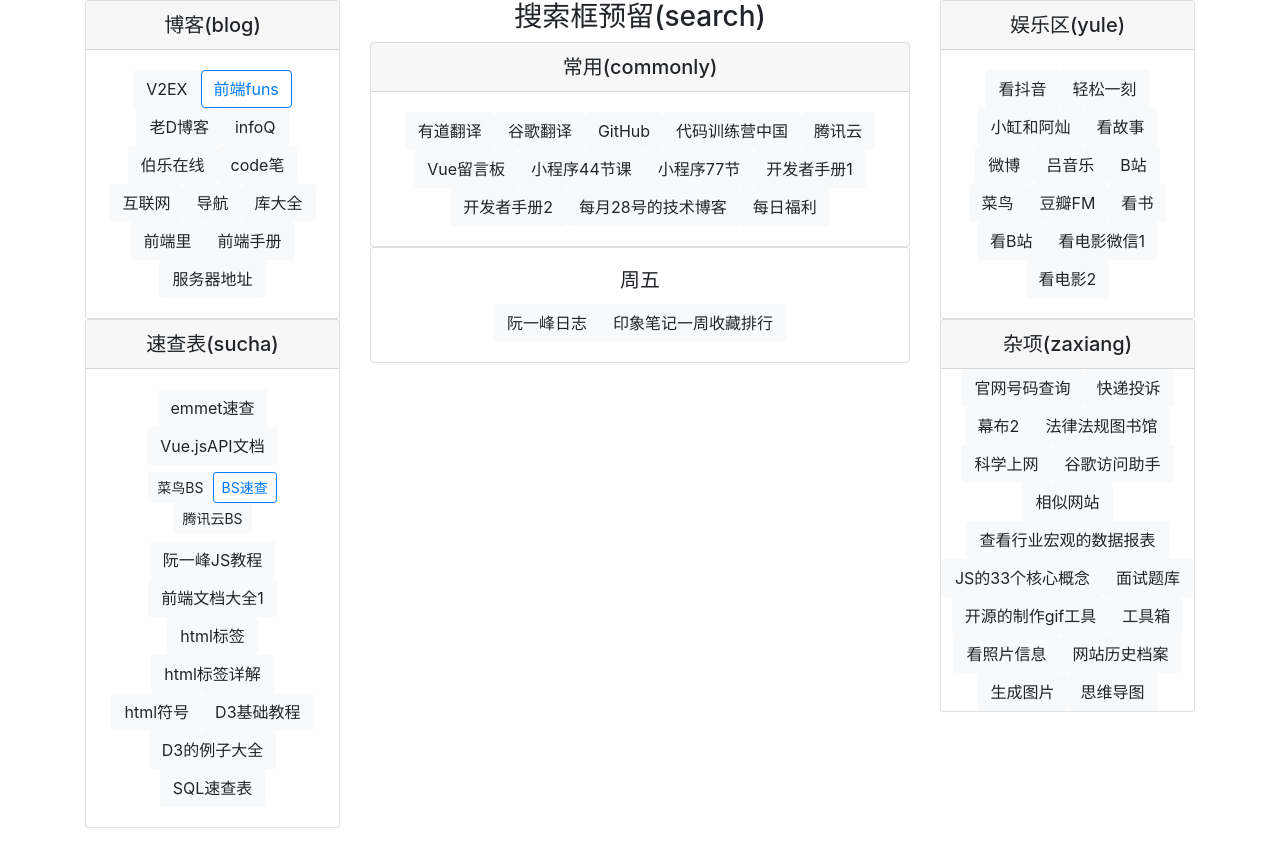
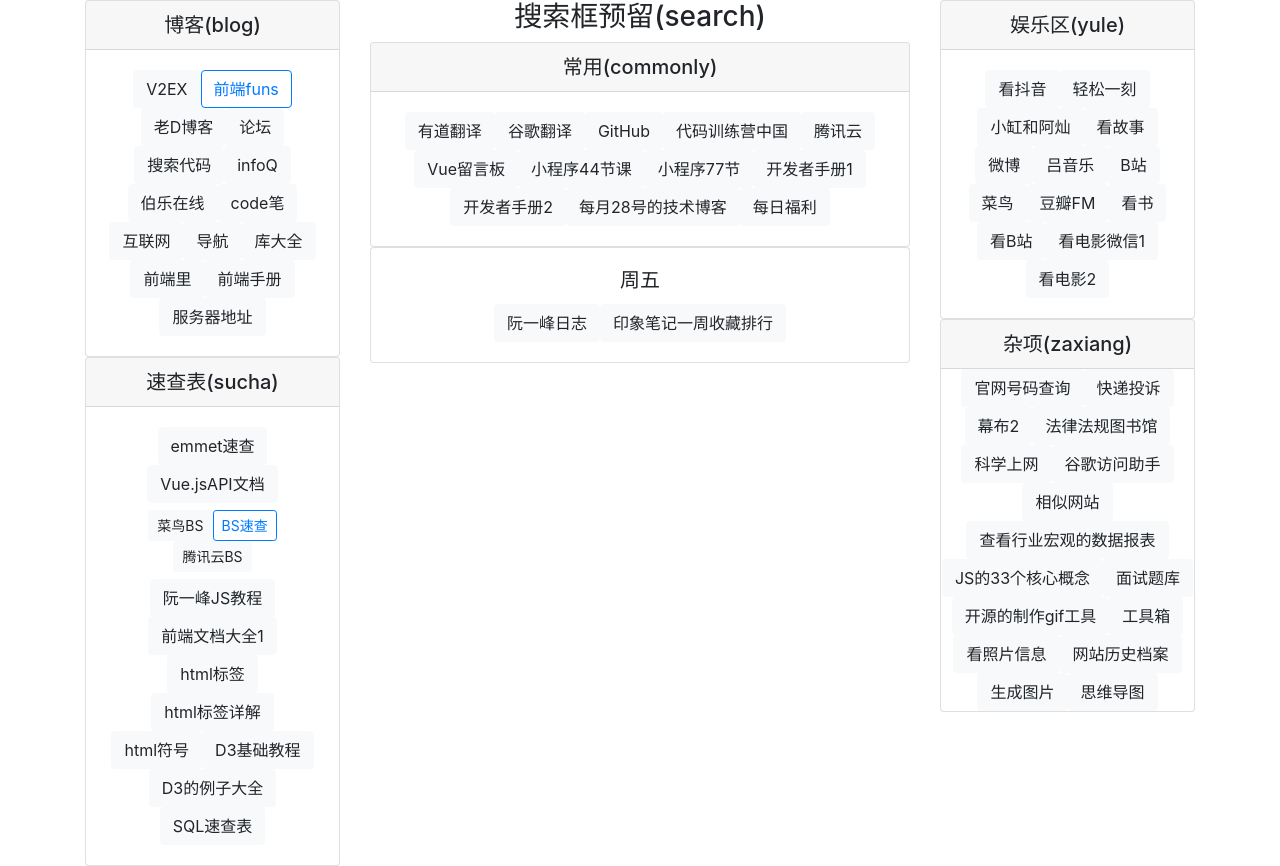
Before and after one commit to wang464/vue-1110, a Vue app: page / in a window 1280 px wide. Before the commit the page ends 828 px from the top, so only its background shows below. Built offline with nearby package versions, Linux system fonts and the light colour scheme; the HTML template or start-up script is replaced by a standard one.

Commit message:
搜索暂时不做了 2018-11-24_11:54:34

```diff
--- a/src/components/blog.vue
+++ b/src/components/blog.vue
@@ -5,6 +5,8 @@
       <a class="btn btn-light" target="_blank" href="https://www.v2ex.com">V2EX</a>
       <a class="btn btn-outline-primary" target="_blank" href="https://www.qdfuns.com/">前端funs</a>
       <a class="btn btn-light" target="_blank" href="https://laod.cn/">老D博客</a>
+      <a class="btn btn-light" target="_blank" href="https://segmentfault.com/">论坛</a>
+      <a class="btn btn-light" target="_blank" href="http://soblog.cc/">搜索代码</a>
       <a class="btn btn-light" target="_blank" href="https://infoq.cn/">infoQ</a>
       <a class="btn btn-light" target="_blank" href="http://web.jobbole.com/">伯乐在线</a>
       <a class="btn btn-light" target="_blank" href="https://codepen.io/#">code笔</a>
```
